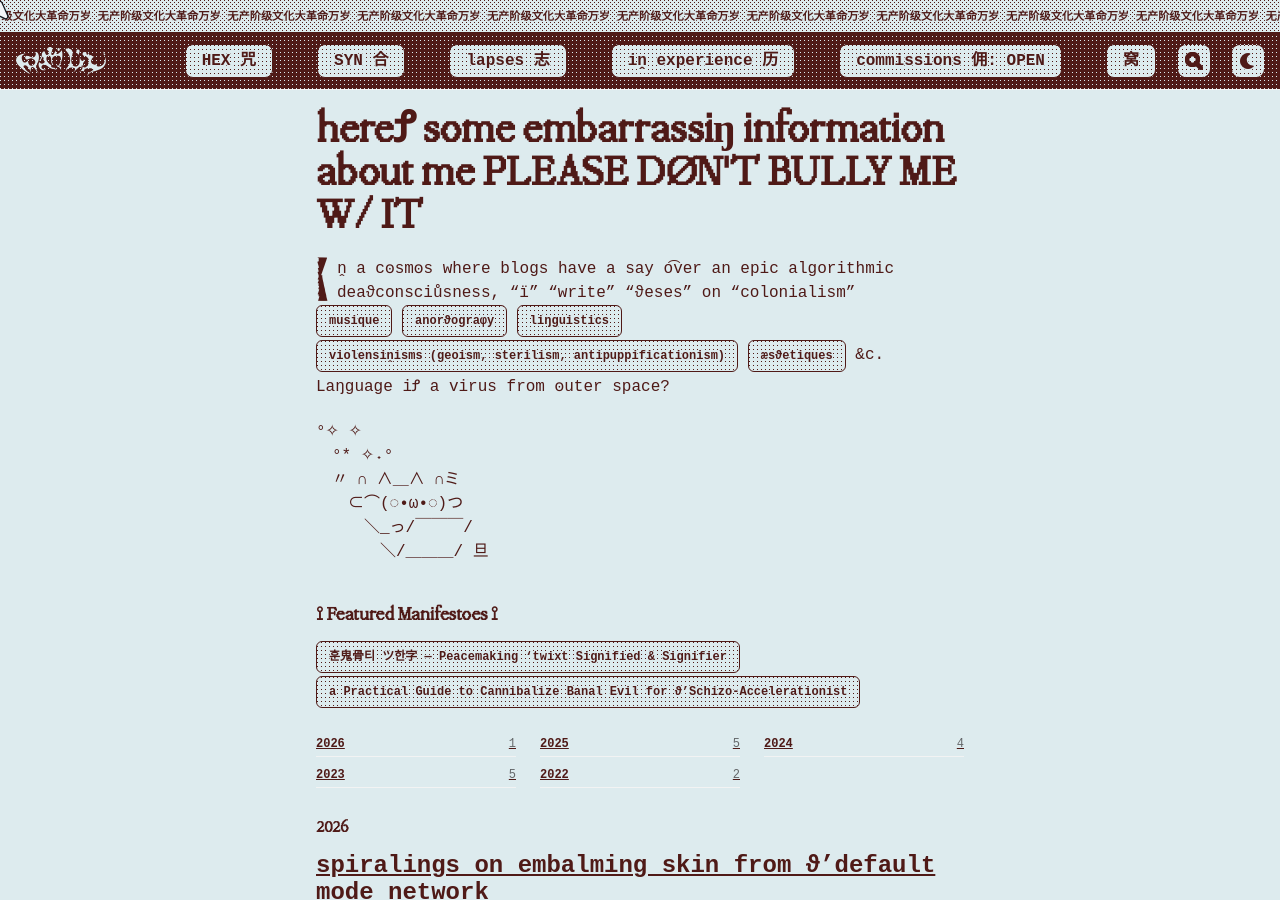
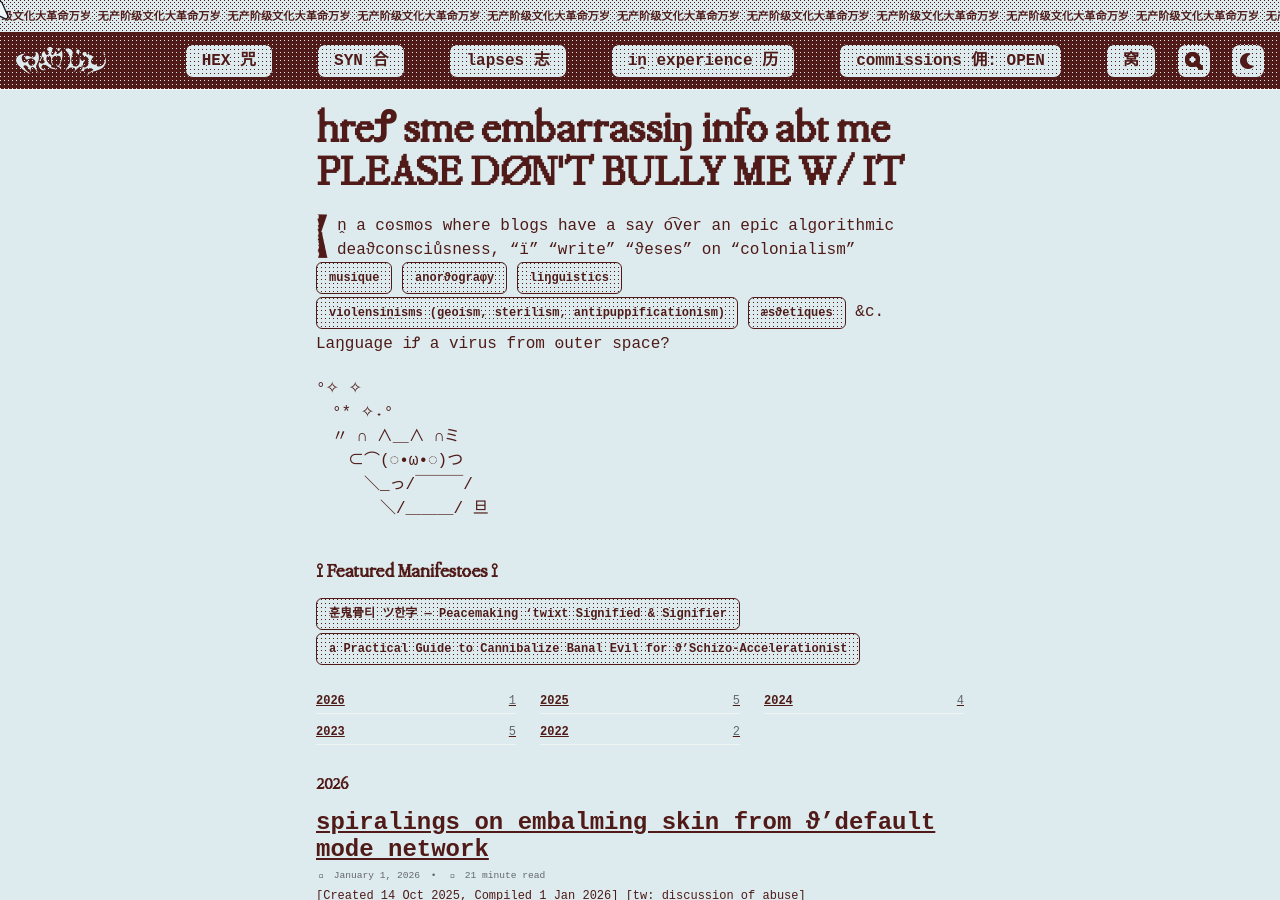
Before and after one commit to cryotato/cryotato.github.io, a Jekyll site: the page built from _pages/blog.md, in a window 1280 px wide and 900 px high. Built offline with Jekyll 4.4.1, drawn with Linux system fonts in a browser that asks for light colours; cached includes are drawn as plain includes; some web fonts are replaced.

Commit message:
Update blog.md

```diff
--- a/_pages/blog.md
+++ b/_pages/blog.md
@@ -1,6 +1,6 @@
 ---
 permalink: /blog/
-title: hereꝬ some embarrassiŋ information about me PLEASE DØN'T BULLY ME W/ IT
+title: hreꝬ sme embarrassiŋ info abt me PLEASE DØN'T BULLY ME W/ IT
 author_profile: false
 layout: posts
 ---
```
